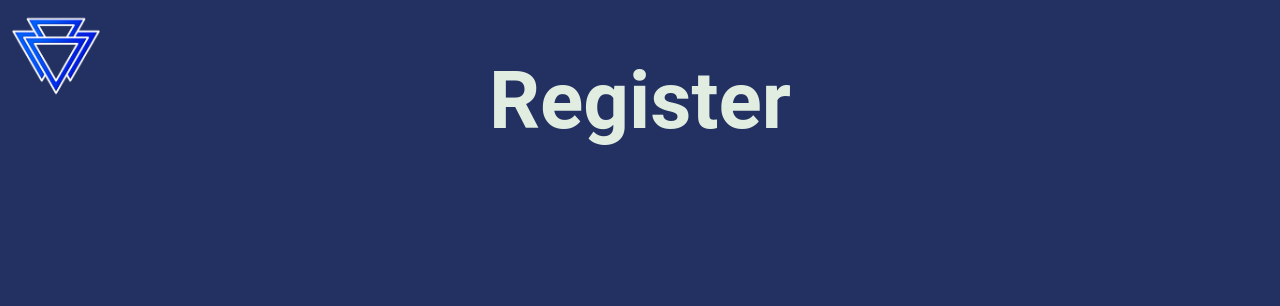
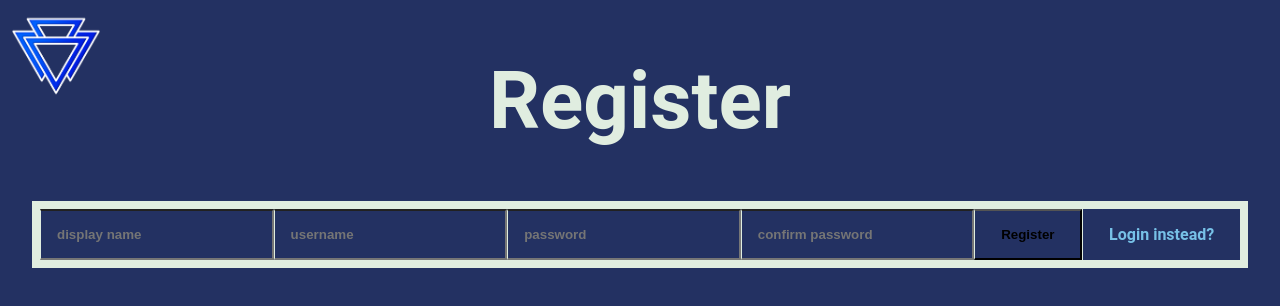
Before and after one commit to mbentity/daimon_esports_frontend, a Next.js app in the folder daimon_esports_frontend/: page /account/register in a window 1280 px wide. Shown: the top 306 px of the page. Built offline with nearby package versions, Linux system fonts and the light colour scheme; a web font is replaced by a local one.

Commit message:
fixed register logic

```diff
--- a/daimon_esports_frontend/app/account/register/page.tsx
+++ b/daimon_esports_frontend/app/account/register/page.tsx
@@ -1,13 +1,93 @@
 "use client"
 
+import { useState, useEffect } from "react";
+import axios from "axios";
+import Link from "next/link";
 import { HomeLink } from "@/app/commons";
+import { useGlobalContext } from "@/app/Context/store";
 
 export default function AccountRegister () {
+    const { authenticated } = useGlobalContext();
+    const [username, setUsername] = useState<string>("");
+    const [password, setPassword] = useState<string>("");
+	const [confirmPassword, setConfirmPassword] = useState<string>("");
+    const [display, setDisplay] = useState<string>("");
+
+    useEffect(() => {
+        if(authenticated) {
+            location.href = "/account";
+        }
+    }, [authenticated]);
+
+    const handleLocalRegister = () => {
+		if(password!==confirmPassword||password.length<0||username.length<0||confirmPassword.length<0) {
+			return;
+		}
+        axios({
+            method: "post",
+            url: process.env.NEXT_PUBLIC_BACKEND_ENDPOINT+"/user/register/",
+            data: {
+                username: username,
+                password: password,
+                display: display
+            },
+            withCredentials: true
+        })
+            .then(() => {
+                axios({
+                    method: "post",
+                    url: process.env.NEXT_PUBLIC_BACKEND_ENDPOINT+"/user/login/",
+                    data: {
+                        username: username,
+                        password: password,
+                    },
+                    withCredentials: true
+                })
+                    .then((response) => {
+                        const token = response.data.access;
+                        const refreshToken = response.data.refresh;
+                        localStorage.setItem("token", token);
+                        localStorage.setItem("refreshToken", refreshToken);
+                        location.href = "/account";
+                    });
+            });
+    };
 
     return (
         <div>
             <h1>Register</h1>
-            <HomeLink/>
+			<>
+                <div className="formtab">
+                    <input className="form"
+                    type="text"
+                    placeholder="display name"
+                    value={display}
+                    onChange={(e) => setDisplay(e.target.value)}
+                    />
+                    <input className="form"
+                    type="text"
+                    placeholder="username"
+                    value={username}
+                    onChange={(e) => setUsername(e.target.value)}
+                    />
+                    <input className="form"
+                        type="password"
+                        placeholder="password"
+                        value={password}
+                        onChange={(e) => setPassword(e.target.value)}
+                    />
+					<input className="form"
+						type="password"
+						placeholder="confirm password"
+						value={confirmPassword}
+						onChange={(e) => setConfirmPassword(e.target.value)}
+					/>
+                    <button className="form" onClick={handleLocalRegister}>Register</button>
+					<Link className="form center" href="/account/login">Login instead?</Link>
+                </div>
+            </>
+			{password!==confirmPassword&&confirmPassword.length>0&&<h3 className="error">Passwords do not match</h3>}
+			<HomeLink/>
         </div>
     );
 }
--- a/daimon_esports_frontend/app/commons.tsx
+++ b/daimon_esports_frontend/app/commons.tsx
@@ -149,8 +149,8 @@ export const AuthHandler = ({children}:{children: React.ReactNode}) => {
             axios.defaults.headers.common["Authorization"] = "Bearer "+token;
             axios.get(process.env.NEXT_PUBLIC_BACKEND_ENDPOINT+"/user", {withCredentials: true})
                 .then((res: any) => {
-                    console.log(res.data);
-                    setUser(res.data);
+                    console.log(res.data.id);
+                    setUser(res.data.id);
                     setAuthenticated(true);
                 })
                 .catch(() => {
@@ -159,6 +159,7 @@ export const AuthHandler = ({children}:{children: React.ReactNode}) => {
                 });
         }
         else {
+            console.log("no token");
             setAuthenticated(false);
         }
     }, [authenticated]);
```
Also changed, not shown: daimon_esports_frontend/app/account/page.tsx (+24 -0 lines).
